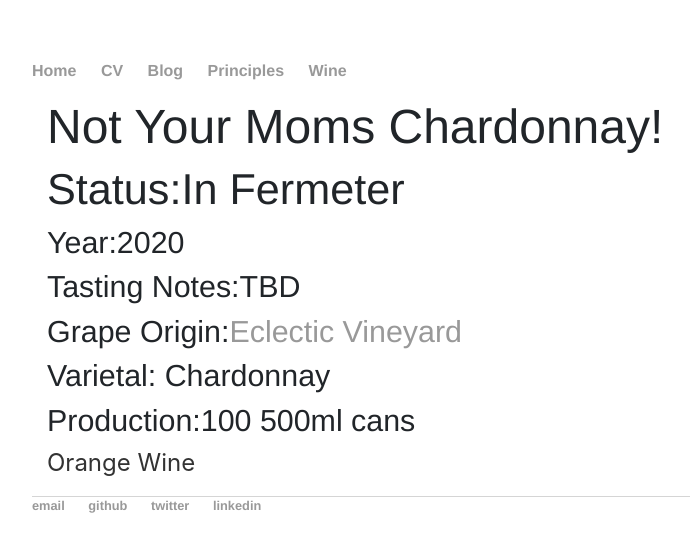
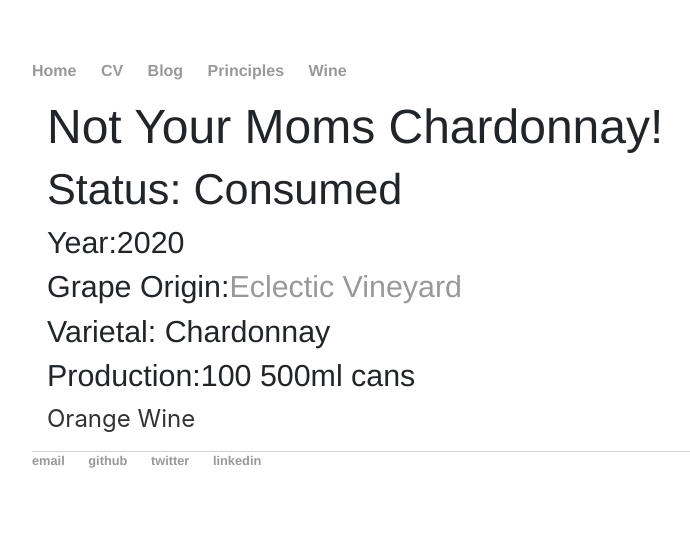
Before and after one commit to spacemanidol/spacemanidol.github.io, a Jekyll site: the page built from wine/2020/chardonnay.html, in a window 1280 px wide. Shown: the top 552 px of the page, without its empty margins (160-850 px from the left). Built offline with Jekyll 4.4.1, drawn with Linux system fonts in a browser that asks for light colours; comment, search, counter and statistics services are not loaded.

Commit message:
Update chardonnay.html

```diff
--- a/wine/2020/chardonnay.html
+++ b/wine/2020/chardonnay.html
@@ -4,9 +4,8 @@ title: Not Your Moms Chardonnay! 2020
 ---
 <div class="about">
     <h1>Not Your Moms Chardonnay!</h1>
-    <h2>Status:In Fermeter</h2>
+    <h2>Status: Consumed</h2>
     <h4>Year:2020</h4>
-    <h4>Tasting Notes:TBD</h4>
     <h4>Grape Origin:<a href='https://www.eclecticvineyards.com'>Eclectic Vineyard</a></h4>
     <h4>Varietal: Chardonnay</h4>
     <h4>Production:100 500ml cans</h4>
```
